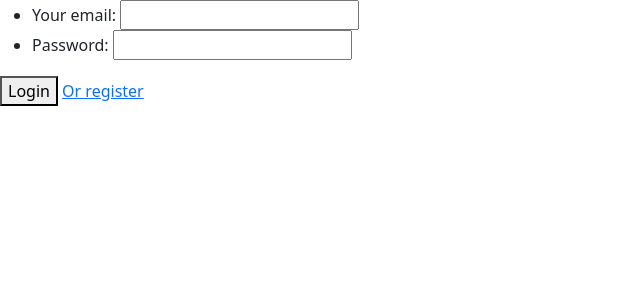
After one commit to EricZhang08/investment-portfolio, a Django app: template portfolio/main/templates/main/login.html in a window 1280 px wide. The commit adds this page. Shown: the top 300 px of the page, without its empty margins (0-640 px from the left). Run offline with Django 3.2, Linux system fonts and the light colour scheme; the template is opened without the code that fills it: values that come from a table or form of the project are taken from there, others are empty.

Commit message:
added login and user authentication

```diff
--- a/portfolio/main/forms.py
+++ b/portfolio/main/forms.py
@@ -7,3 +7,7 @@ class RegistrationForm(forms.ModelForm):
     class Meta:
         model = User
         fields = ('name', 'email', 'password')
+
+class LoginForm(forms.Form):
+    email = forms.EmailField(label='Your email')
+    password = forms.CharField(widget=forms.PasswordInput)
--- /dev/null
+++ b/portfolio/main/templates/main/login.html
@@ -0,0 +1,24 @@
+<!DOCTYPE html>
+<html lang="en">
+<head>
+    <meta charset="UTF-8">
+    <meta http-equiv="X-UA-Compatible" content="IE=edge">
+    <meta name="viewport" content="width=device-width, initial-scale=1.0">
+    <link href="https://cdn.jsdelivr.net/npm/bootstrap@5.0.2/dist/css/bootstrap.min.css" rel="stylesheet" integrity="sha384-EVSTQN3/azprG1Anm3QDgpJLIm9Nao0Yz1ztcQTwFspd3yD65VohhpuuCOmLASjC" crossorigin="anonymous">
+    <title>Investment Portfolio APP</title>
+</head>
+<body>
+    <div class="form-group">
+        <form action="{% url 'login' %}" method="POST">
+            {% csrf_token %}
+            <ul>
+            {{ form.as_ul }}
+            </ul>
+            <div>
+                <button>Login</button>
+                <a href="">Or register</a>
+            </div>
+        </form>
+        </div>
+</body>
+</html>
--- a/portfolio/main/templates/main/register.html
+++ b/portfolio/main/templates/main/register.html
@@ -98,7 +98,7 @@
         </ul>
         <div>
             <button>Register</button>
-            <a href="">Or login</a>
+            <a href="{% url 'login' %}">Or login</a>
         </div>
     </form>
     </div>
--- a/portfolio/main/urls.py
+++ b/portfolio/main/urls.py
@@ -4,6 +4,8 @@ from . import views
 
 urlpatterns = [
   path('', views.register, name='register'), # our-domain.com
+  path('login', views.login, name='login'),
   path('<str:user_id>', views.index, name='index'), # our-domain.com
 
+
 ]
```
Also changed, not shown: portfolio/main/views.py (+16 -1 lines).
